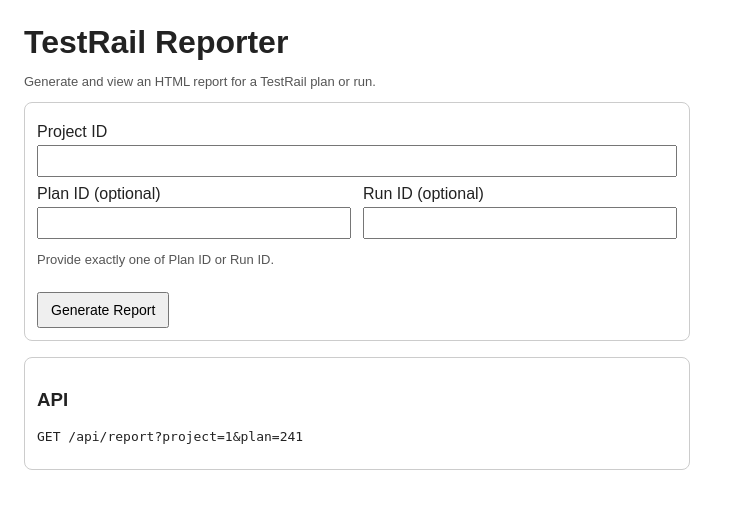
After one commit to zhafran-bvt/testrail_reporter, a FastAPI app: template templates/index.html in a window 1280 px wide. The commit adds this page. Shown: the top 509 px of the page, without its empty margins (0-729 px from the left). Run offline with FastAPI, Linux system fonts and the light colour scheme; the template is opened without the code that fills it, so the values that code supplies are empty.

Commit message:
feat: add FastAPI web UI/API, Dockerfile + Render config, Netlify deploy workflow, UI improvements (sorting, pagination, download), and fixes (assignee mapping, plan title, JIRA refs)

```diff
--- /dev/null
+++ b/app/main.py
@@ -0,0 +1,75 @@
+from fastapi import FastAPI, Request, Form, HTTPException
+from fastapi.responses import HTMLResponse, RedirectResponse
+from fastapi.staticfiles import StaticFiles
+from fastapi.templating import Jinja2Templates
+from pathlib import Path
+import os
+
+from testrail_daily_report import generate_report
+
+app = FastAPI(title="TestRail Reporter", version="0.1.0")
+
+# Serve generated reports
+Path("out").mkdir(exist_ok=True)
+app.mount("/reports", StaticFiles(directory="out"), name="reports")
+
+templates = Jinja2Templates(directory="templates")
+
+
+@app.get("/healthz")
+def healthz():
+    return {"ok": True}
+
+
+@app.get("/", response_class=HTMLResponse)
+def index(request: Request):
+    return templates.TemplateResponse(
+        "index.html",
+        {
+            "request": request,
+            "default_project": 1,
+        },
+    )
+
+
+@app.post("/generate")
+def generate(
+    project: int = Form(1),
+    plan: str = Form(""),  # matches <input name="plan">
+    run: str = Form(""),   # matches <input name="run">
+):
+    # Convert blank strings to None, otherwise parse to int
+    plan = int(plan) if str(plan).strip() else None
+    run = int(run) if str(run).strip() else None
+    if (plan is None and run is None) or (plan is not None and run is not None):
+        raise HTTPException(status_code=400, detail="Provide exactly one of plan or run")
+    try:
+        path = generate_report(project=project, plan=plan, run=run)
+    except Exception as e:
+        raise HTTPException(status_code=500, detail=str(e))
+    url = "/reports/" + Path(path).name
+    return RedirectResponse(url=url, status_code=303)
+
+
+@app.get("/generate")
+def generate_get():
+    # Friendly redirect if someone visits /generate with GET
+    return RedirectResponse(url="/", status_code=307)
+
+
+@app.get("/report")
+def report_alias(project: int = 1, plan: int | None = None, run: int | None = None):
+    # Alias for /api/report to avoid 404s from typos
+    return api_report(project=project, plan=plan, run=run)
+
+
+@app.get("/api/report")
+def api_report(project: int = 1, plan: int | None = None, run: int | None = None):
+    if (plan is None and run is None) or (plan is not None and run is not None):
+        raise HTTPException(status_code=400, detail="Provide exactly one of plan or run")
+    path = generate_report(project=project, plan=plan, run=run)
+    url = "/reports/" + Path(path).name
+    return {"path": path, "url": url}
+@app.get("/ui", response_class=HTMLResponse)
+def ui_alias(request: Request):
+    return index(request)
--- a/requirements.txt
+++ b/requirements.txt
@@ -2,3 +2,6 @@
 pandas==2.2.2
 jinja2==3.1.4
 python-dotenv==1.0.1
+fastapi==0.115.4
+uvicorn[standard]==0.30.6
+python-multipart==0.0.9
--- /dev/null
+++ b/templates/index.html
@@ -0,0 +1,53 @@
+<!DOCTYPE html>
+<html lang="en">
+<head>
+  <meta charset="utf-8" />
+  <title>TestRail Reporter</title>
+  <meta name="viewport" content="width=device-width, initial-scale=1" />
+  <style>
+    body { font-family: Arial, sans-serif; margin: 24px; color: #222; }
+    h1 { margin-bottom: 8px; }
+    .card { border: 1px solid #ccc; border-radius: 8px; padding: 12px; margin-bottom: 16px; max-width: 640px; }
+    label { display:block; margin: 8px 0 4px; }
+    input { padding: 6px 8px; font-size: 14px; width: 100%; box-sizing: border-box; }
+    .row { display:flex; gap:12px; }
+    .col { flex:1; }
+    .note { color: #555; font-size: 13px; }
+    button { margin-top: 12px; padding: 8px 12px; font-size: 14px; cursor: pointer; }
+  </style>
+  <script>
+    function toggleFields(){
+      const plan = document.getElementById('plan');
+      const run = document.getElementById('run');
+      if (plan.value) { run.disabled = true; } else { run.disabled = false; }
+      if (run.value) { plan.disabled = true; } else { plan.disabled = false; }
+    }
+  </script>
+  </head>
+<body>
+  <h1>TestRail Reporter</h1>
+  <p class="note">Generate and view an HTML report for a TestRail plan or run.</p>
+  <div class="card">
+    <form method="post" action="/generate">
+      <label>Project ID</label>
+      <input type="number" name="project" value="{{ default_project }}" />
+      <div class="row">
+        <div class="col">
+          <label>Plan ID (optional)</label>
+          <input type="number" id="plan" name="plan" oninput="toggleFields()" />
+        </div>
+        <div class="col">
+          <label>Run ID (optional)</label>
+          <input type="number" id="run" name="run" oninput="toggleFields()" />
+        </div>
+      </div>
+      <p class="note">Provide exactly one of Plan ID or Run ID.</p>
+      <button type="submit">Generate Report</button>
+    </form>
+  </div>
+  <div class="card">
+    <h3>API</h3>
+    <pre>GET /api/report?project=1&plan=241</pre>
+  </div>
+</body>
+</html>
--- a/testrail_daily_report.py
+++ b/testrail_daily_report.py
@@ -307,6 +307,143 @@
     return str(out_path)
 
 
+def generate_report(project: int, plan: int | None = None, run: int | None = None) -> str:
+    """Generate a report for a plan or run and return the output HTML path."""
+    if (plan is None and run is None) or (plan is not None and run is not None):
+        raise ValueError("Provide exactly one of plan or run")
+
+    base_url = env_or_die("TESTRAIL_BASE_URL").rstrip("/")
+    user = env_or_die("TESTRAIL_USER")
+    api_key = env_or_die("TESTRAIL_API_KEY")
+
+    session = requests.Session()
+    session.auth = (user, api_key)
+
+    # Enrichment data
+    project_obj = get_project(session, base_url, project)
+    project_name = project_obj.get("name") or f"Project {project}"
+    plan_name = None
+    run_names: dict[int, str] = {}
+    if plan is not None:
+        plan_obj = get_plan(session, base_url, plan)
+        plan_name = plan_obj.get("name") or f"Plan {plan}"
+        for entry in plan_obj.get("entries", []):
+            for r in entry.get("runs", []):
+                rid = r.get("id")
+                if rid is not None:
+                    run_names[int(rid)] = r.get("name") or str(rid)
+
+    users_map = get_users_map(session, base_url)
+    priorities_map = get_priorities_map(session, base_url)
+    statuses_map = get_statuses_map(session, base_url)
+
+    run_ids = [run] if run is not None else get_plan_runs(session, base_url, plan)  # type: ignore[arg-type]
+    summary = {"total": 0, "Passed": 0, "Failed": 0}
+    tables = []
+
+    for rid in run_ids:
+        results = get_results_for_run(session, base_url, rid)
+        tests = get_tests_for_run(session, base_url, rid)
+        # Ensure assignee IDs are resolvable to names
+        try:
+            test_ids = {int(x) for x in pd.Series(tests).apply(lambda r: r.get("assignedto_id") if isinstance(r, dict) else None).dropna().tolist()}
+        except Exception:
+            test_ids = set()
+        try:
+            result_ids = {int(x) for x in pd.DataFrame(results).get("assignedto_id", pd.Series([], dtype="float")).dropna().astype(int).tolist()}
+        except Exception:
+            result_ids = set()
+        for uid in (test_ids | result_ids):
+            if uid not in users_map:
+                u = get_user(session, base_url, uid)
+                if isinstance(u, dict) and u.get("id") is not None:
+                    users_map[int(u["id"])] = u.get("name") or u.get("email") or str(u["id"])
+
+        res_summary = summarize_results(results)
+        table_df = build_test_table(pd.DataFrame(tests), res_summary["df"], users_map=users_map, priorities_map=priorities_map, status_map=statuses_map)
+        # Compute counts from the merged table (one row per test)
+        counts = table_df["status_name"].value_counts().to_dict()
+        normalized_counts: dict[str, int] = {}
+        for k, v in counts.items():
+            key = str(k)
+            normalized_counts[key] = normalized_counts.get(key, 0) + int(v)
+        counts = normalized_counts
+        run_total = len(table_df)
+        run_passed = counts.get("Passed", 0)
+        run_failed = counts.get("Failed", 0)
+        run_pass_rate = round((run_passed / run_total) * 100, 2) if run_total else 0.0
+        tables.append({
+            "run_id": rid,
+            "run_name": run_names.get(int(rid)) if run_names else None,
+            "rows": table_df.to_dict(orient="records"),
+            "counts": counts,
+            "total": run_total,
+            "pass_rate": run_pass_rate,
+        })
+        summary["total"] += run_total
+        summary["Passed"] += run_passed
+        summary["Failed"] += run_failed
+        for k, v in counts.items():
+            summary.setdefault("by_status", {})
+            summary["by_status"][k] = summary["by_status"].get(k, 0) + v
+
+    pass_rate = round((summary["Passed"] / summary["total"]) * 100, 2) if summary["total"] else 0
+    # Donut segments
+    status_colors = {
+        "Passed": "#16a34a",
+        "Failed": "#ef4444",
+        "Blocked": "#f59e0b",
+        "Retest": "#3b82f6",
+        "Untested": "#9ca3af",
+    }
+    status_counts = summary.get("by_status", {})
+    total_for_chart = sum(status_counts.values())
+    segments = []
+    if total_for_chart > 0:
+        cumulative = 0.0
+        colors_lc = {k.lower(): v for k, v in status_colors.items()}
+        for label, count in sorted(status_counts.items(), key=lambda kv: (-kv[1], kv[0])):
+            pct = (count / total_for_chart) * 100.0
+            start = cumulative
+            end = cumulative + pct
+            color = colors_lc.get(str(label).lower(), "#6b7280")
+            segments.append({"label": label, "count": count, "percent": round(pct, 2), "start": start, "end": end, "color": color})
+            cumulative = end
+        donut_style = ", ".join([f"{s['color']} {s['start']}% {s['end']}%" for s in segments])
+        donut_style = f"conic-gradient({donut_style})"
+    else:
+        donut_style = "conic-gradient(#e5e7eb 0 100%)"
+
+    report_title = f"Testing Progress Report — {plan_name}" if plan_name else "Testing Progress Report"
+    context = {
+        "report_title": report_title,
+        "generated_at": datetime.now(timezone.utc).astimezone().strftime("%Y-%m-%d %H:%M"),
+        "summary": {**summary, "pass_rate": pass_rate},
+        "tables": tables,
+        "notes": ["Generated automatically from TestRail API"],
+        "project_name": project_name,
+        "plan_name": plan_name,
+        "project_id": project,
+        "plan_id": plan,
+        "base_url": base_url,
+        "donut_style": donut_style,
+        "donut_legend": segments,
+        "jira_base": "https://bvarta-project.atlassian.net/browse/",
+    }
+
+    def _safe_filename(name: str) -> str:
+        cleaned = "".join(c if c.isalnum() or c in ("-", "_") else "_" for c in name)
+        return cleaned.strip("_") or "Project"
+
+    date_str = datetime.now().strftime('%d%m%y')
+    base_name = plan_name if plan_name else project_name
+    name_slug = _safe_filename(base_name)
+    filename = f"Testing_Progress_Report_{name_slug}_{date_str}.html"
+    out_file = Path("out") / filename
+    context["output_filename"] = filename
+    return render_html(context, out_file)
+
+
 def main():
     ap = argparse.ArgumentParser()
     ap.add_argument("--project", type=int, required=True)
@@ -451,6 +588,7 @@
     name_slug = _safe_filename(base_name)
     filename = f"Testing_Progress_Report_{name_slug}_{date_str}.html"
     out_file = Path("out") / filename
+    context["output_filename"] = filename
     path = render_html(context, out_file)
     print(f"✅ Report saved to: {path}")
 
```
Also changed, not shown: render.yaml (added, +16 -0 lines), templates/daily_report.html.j2 (+24 -0 lines), readme.md, 2 other files.
